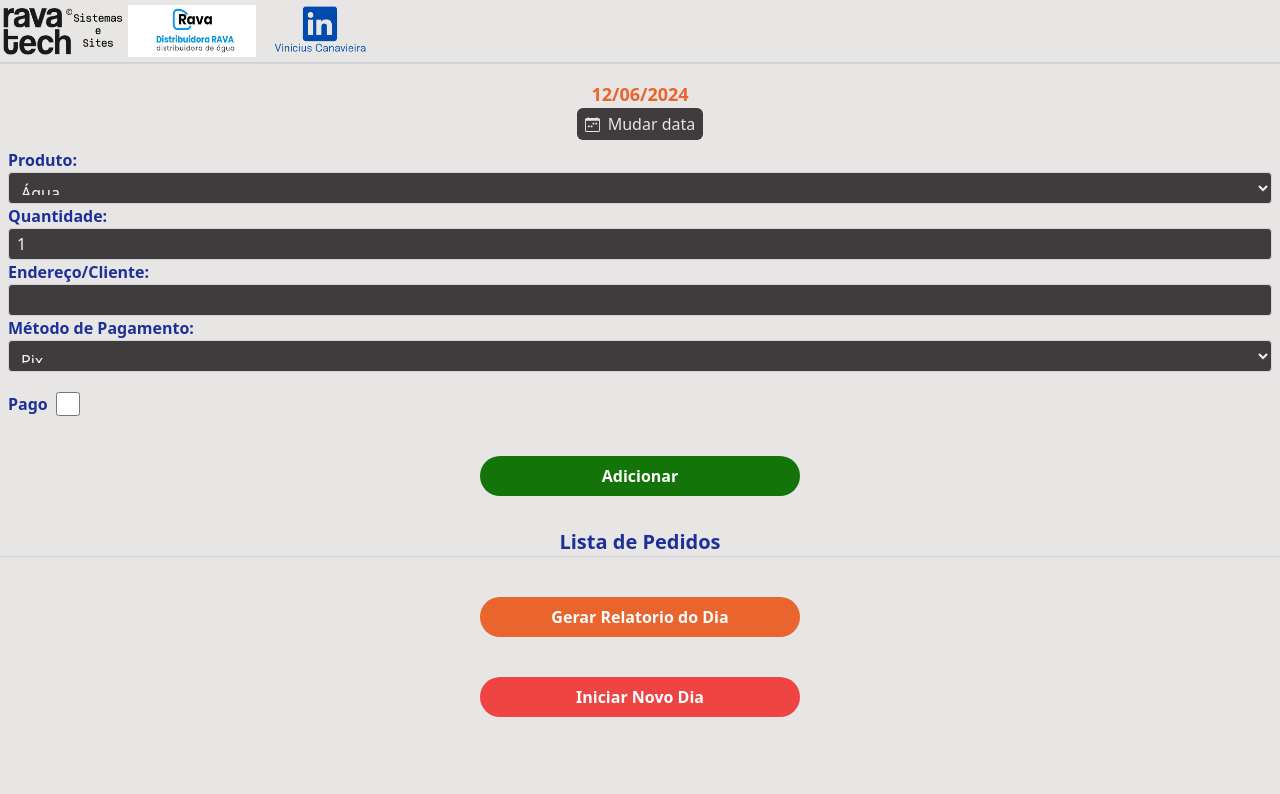
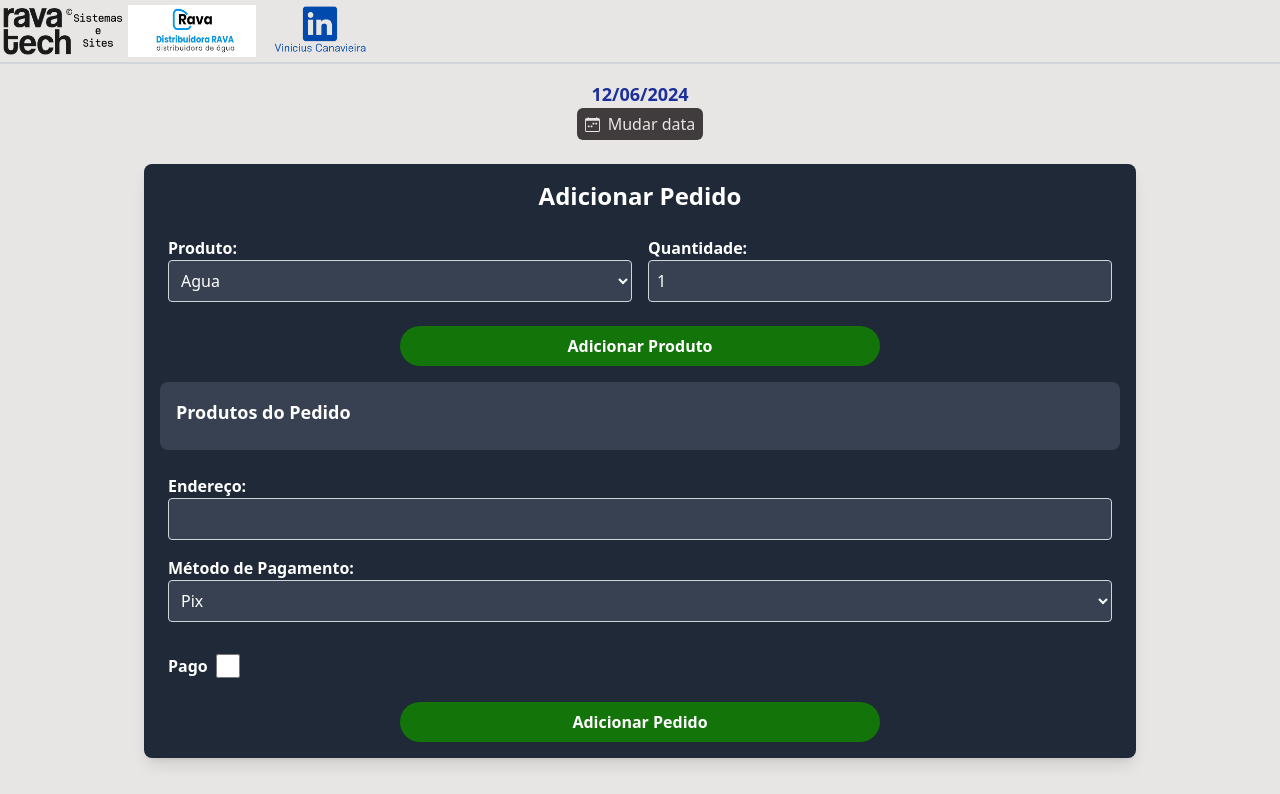
Before and after one commit to viniciuscanavieira/PDV_arraial, a Next.js app: page / in a window 1280 px wide. Shown: the top 794 px of the page. Built offline with nearby package versions, Linux system fonts and the light colour scheme.

Commit message:
Atualização Layout, adicionar pedidos e funcionalidades

```diff
--- a/src/components/CalendarComponent.tsx
+++ b/src/components/CalendarComponent.tsx
@@ -48,7 +48,7 @@ export const CalendarComponent = () => {
   return (
     <>
       <div className="flex flex-col justify-center items-center mt-4">
-        <p className="font-bold text-lg text-[#EA642D]">
+        <p className="font-bold text-lg text-[#1d3099]">
           {formatDate(selectDate)}
         </p>
         <button
--- a/src/components/FormComponent.tsx
+++ b/src/components/FormComponent.tsx
@@ -6,8 +6,7 @@ import jsPDF from "jspdf";
 import autoTable from "jspdf-autotable";
 
 interface Item {
-  produto: string;
-  quantidade: number;
+  produtos: { nome: string; quantidade: number; preco: number }[];
   endereco: string;
   valor: number;
   metodoPagamento: string;
@@ -16,18 +15,19 @@ interface Item {
   foiEntregue: boolean;
 }
 
-const produtos = {
+const produtosDisponiveis = {
   Agua: 8.50,
   Gas: 110.0,
   CartelaDeOvos: 24.0,
 };
 
 export const FormComponent = () => {
-  const [produto, setProduto] = useState("Agua");
+  const [produtoSelecionado, setProdutoSelecionado] = useState("Agua");
   const [quantidade, setQuantidade] = useState(1);
   const [endereco, setEndereco] = useState("");
   const [metodoPagamento, setMetodoPagamento] = useState("Pix");
   const [foiPago, setFoiPago] = useState(false);
+  const [listaProdutos, setListaProdutos] = useState<{ nome: string; quantidade: number; preco: number }[]>([]);
   const [lista, setLista] = useState<Item[]>([]);
 
   useEffect(() => {
@@ -47,7 +47,7 @@ export const FormComponent = () => {
   };
 
   const handleProdutoChange = (e: React.ChangeEvent<HTMLSelectElement>) => {
-    setProduto(e.target.value);
+    setProdutoSelecionado(e.target.value);
   };
 
   const handleQuantidadeChange = (e: React.ChangeEvent<HTMLInputElement>) => {
@@ -66,43 +66,72 @@ export const FormComponent = () => {
     setFoiPago(e.target.checked);
   };
 
-  const handleAdicionar = (e: { preventDefault: () => void }) => {
+  const handleAdicionarProduto = (e: { preventDefault: () => void }) => {
     e.preventDefault();
-    if (!produto || !quantidade || !endereco || produto === "" || endereco === "") {
-      alert("Por favor, preencha todos os campos!");
+    if (!produtoSelecionado || !quantidade || produtoSelecionado === "" || quantidade <= 0) {
+      alert("Por favor, selecione um produto e quantidade válida!");
       return;
     }
-    const valor = quantidade * produtos[produto as keyof typeof produtos];
-    const newItem: Item = {
-      produto,
+
+    const preco = produtosDisponiveis[produtoSelecionado as keyof typeof produtosDisponiveis];
+    const novoProduto = {
+      nome: produtoSelecionado,
       quantidade,
+      preco,
+    };
+
+    setListaProdutos([...listaProdutos, novoProduto]);
+    setProdutoSelecionado("Agua");
+    setQuantidade(1);
+  };
+
+  const handleAdicionarPedido = (e: { preventDefault: () => void }) => {
+    e.preventDefault();
+    if (listaProdutos.length === 0 || !endereco) {
+      alert("Por favor, adicione produtos e preencha o endereço!");
+      return;
+    }
+
+    const valorTotal = listaProdutos.reduce((total, produto) => total + produto.quantidade * produto.preco, 0);
+    const novoPedido: Item = {
+      produtos: listaProdutos,
       endereco,
-      valor,
+      valor: valorTotal,
       metodoPagamento,
       foiPago,
       hora: getCurrentTime(),
       foiEntregue: false,
     };
-    setLista([...lista, newItem]);
 
-    setProduto("Agua");
-    setQuantidade(1);
+    setLista([...lista, novoPedido]);
+    setListaProdutos([]);
     setEndereco("");
     setMetodoPagamento("Pix");
     setFoiPago(false);
   };
 
-  const handleRemover = (index: number) => {
+  const handleRemoverPedido = (index: number) => {
     const updatedLista = lista.filter((_, idx) => idx !== index);
     setLista(updatedLista);
   };
+
   const handleWhatsApp = (index: number) => {
     const item = lista[index];
-    const message = `*Novo pedido ${item.hora}*\n*Produto:* ${item.produto}\n*Quantidade:* ${item.quantidade}\n*Endereço/Cliente:* ${item.endereco}\n*Método de Pagamento:* ${item.metodoPagamento}\n*Valor: R$* ${item.valor} reais\n\nPor favor, confirme a entrega após a conclusão.`;
+    const numeroPedido = lista.length - index; // Calcular o número do pedido com base na posição inversa na lista
+    const produtosMensagem = item.produtos.map(p => `${p.nome} - ${p.quantidade}x`).join("\n");
+    const message = `*Novo Pedido *Número ${numeroPedido}*\nHora: ${item.hora}\n\n` +
+                    `*Produtos Solicitados:*\n${produtosMensagem}\n\n` +
+                    `*Endereço/Cliente:*\n${item.endereco}\n\n` +
+                    `*Método de Pagamento:* ${item.metodoPagamento}\n` +
+                    `*Valor Total:* R$ ${item.valor.toFixed(2)}\n\n` +
+                    `*Detalhes do Pagamento:*\n` +
+                    `- Foi Pago: ${item.foiPago ? "Sim" : "Não"}\n` +
+                    `Por favor, confirme a entrega após a conclusão.\n`;
     const encodedMessage = encodeURIComponent(message);
     const whatsappUrl = `https://wa.me/559885631906?text=${encodedMessage}`;
     window.open(whatsappUrl, '_blank');
 };
+
 
   const totalPagamento = lista
     .filter((item) => item.foiPago)
@@ -125,11 +154,10 @@ export const FormComponent = () => {
     );
 
     autoTable(doc, {
-        head: [["Número do Pedido", "Produto", "Quantidade", "Endereço/Cliente", "Valor", "Pagamento", "Hora", "Pago", "Entregue"]],
+      head: [["Número do Pedido", "Produtos", "Endereço/Cliente", "Valor", "Pagamento", "Hora", "Pago", "Entregue"]],
       body: lista.map((item, index) => [
         lista.length - index,
-          item.produto,
-          item.quantidade,
+        item.produtos.map(p => `${p.nome} (Qtd: ${p.quantidade})`).join(", "),
         item.endereco,
         `R$ ${item.valor.toFixed(2)}`,
         item.metodoPagamento,
@@ -138,7 +166,7 @@ export const FormComponent = () => {
         item.foiEntregue ? "Sim" : "Não",
       ]),
       startY: 40,
-        styles: { halign: 'center' }, // Adicione esta linha
+      styles: { halign: 'center' },
     });
 
     autoTable(doc, {
@@ -146,7 +174,7 @@ export const FormComponent = () => {
         [`Total Caixa: R$ ${totalPagamento.toFixed(2)}`],
       ],
       startY: (doc as any).lastAutoTable.finalY + 10,
-        styles: { halign: 'center' }, // Adicione esta linha
+      styles: { halign: 'center' },
     });
 
     doc.save(
@@ -159,6 +187,7 @@ export const FormComponent = () => {
       }.pdf`
     );
   };
+
   const handleIniciarNovoDia = () => {
     const userConfirmed = window.confirm(
       "Você tem certeza que deseja apagar a lista atual?"
@@ -170,80 +199,83 @@ export const FormComponent = () => {
       return;
     }
   };
+
   const handleCheckboxChange = (index: number) => {
-    // Calcula o índice correto
     const realIndex = lista.length - 1 - index;
-
-    // Cria uma cópia da lista de pedidos
     const novaLista = [...lista];
-
-    // Atualiza o status de pagamento do pedido específico
     novaLista[realIndex].foiPago = !novaLista[realIndex].foiPago;
-
-    // Atualiza a lista de pedidos
     setLista(novaLista);
   };
 
   const handleEntregaChange = (index: number) => {
-    // Calcula o índice correto
     const realIndex = lista.length - 1 - index;
-
-    // Cria uma cópia da lista de pedidos
     const novaLista = [...lista];
-
-    // Atualiza o status de entrega do pedido específico
     novaLista[realIndex].foiEntregue = !novaLista[realIndex].foiEntregue;
-
-    // Atualiza a lista de pedidos
     setLista(novaLista);
   };
 
   return (
-    <>
-      <div>
-        <form>
-          <div className="flex flex-col px-2">
-            <label className="font-semibold text-[#1d3099]">
-              Produto:
-            </label>
+    <div className="max-w-screen-lg mx-auto p-4">
+      <div className="bg-gray-800 p-4 rounded-lg shadow-lg">
+        <h1 className="text-center text-2xl font-bold text-white mb-4">Adicionar Pedido</h1>
+        <form onSubmit={handleAdicionarProduto} className="mb-4">
+          <div className="flex flex-wrap justify-between">
+            <div className="flex flex-col w-full md:w-1/2 p-2">
+              <label className="font-semibold text-[#ffffff]">Produto:</label>
               <select
-              className="border border-gray-300 focus:border-2 focus:border-[#1d3099] focus:outline-none bg-[#403C3D] p-2 text-zinc-100 text-bold rounded h-8"
-              value={produto}
+                className="border border-gray-300 focus:border-2 focus:border-[#1d3099] focus:outline-none bg-gray-700 p-2 text-white rounded"
+                value={produtoSelecionado}
                 onChange={handleProdutoChange}
               >
-              <option value="Agua">Água</option>
-              <option value="Gas">Gás</option>
-              <option value="CartelaDeOvos">Cartela de Ovos</option>
+                {Object.keys(produtosDisponiveis).map((produto, idx) => (
+                  <option key={idx} value={produto}>{produto}</option>
+                ))}
               </select>
             </div>
-          <div className="flex flex-col px-2">
-            <label className="font-semibold text-[#1d3099]">
-              Quantidade:
-            </label>
+            <div className="flex flex-col w-full md:w-1/2 p-2">
+              <label className="font-semibold text-[#ffffff]">Quantidade:</label>
               <input
-              className="border border-gray-300 focus:border-2 focus:border-[#1d3099] focus:outline-none bg-[#403C3D] p-2 text-zinc-100 text-bold rounded h-8"
+                className="border border-gray-300 focus:border-2 focus:border-[#1d3099] focus:outline-none bg-gray-700 p-2 text-white rounded"
                 type="number"
                 value={quantidade}
                 onChange={handleQuantidadeChange}
               />
             </div>
-          <div className="flex flex-col px-2">
-            <label className="font-semibold text-[#1d3099]">
-              Endereço/Cliente:
-            </label>
+          </div>
+          <div className="flex justify-center">
+            <button
+              type="submit"
+              className="bg-[#127409] p-2 w-full md:w-1/2 rounded-full mt-4 text-white font-bold"
+            >
+              Adicionar Produto
+            </button>
+          </div>
+        </form>
+
+        <div className="bg-gray-700 p-4 rounded-lg mb-4">
+          <h2 className="text-lg font-bold text-white mb-2">Produtos do Pedido</h2>
+          {listaProdutos.map((produto, index) => (
+            <div key={index} className="flex justify-between items-center border-b border-gray-300 p-2">
+              <span className="text-white">{produto.nome} (Qtd: {produto.quantidade})</span>
+              <span className="text-white">R$ {(produto.preco * produto.quantidade).toFixed(2)}</span>
+            </div>
+          ))}
+        </div>
+
+        <form>
+          <div className="flex flex-col p-2">
+            <label className="font-semibold text-[#ffffff]">Endereço:</label>
             <input
-              className="border border-gray-300 focus:border-2 focus:border-[#1d3099] focus:outline-none bg-[#403C3D] p-2 text-zinc-100 text-bold rounded h-8"
+              className="border border-gray-300 focus:border-2 focus:border-[#1d3099] focus:outline-none bg-gray-700 p-2 text-white rounded"
               type="text"
               value={endereco}
               onChange={handleEnderecoChange}
             />
           </div>
-          <div className="flex flex-col px-2">
-            <label className="font-semibold text-[#1d3099]">
-              Método de Pagamento:
-            </label>
+          <div className="flex flex-col p-2">
+            <label className="font-semibold text-[#ffffff]">Método de Pagamento:</label>
             <select
-              className="border border-gray-300 focus:border-2 focus:border-[#1d3099] focus:outline-none bg-[#403C3D] p-2 text-zinc-100 text-bold rounded h-8"
+              className="border border-gray-300 focus:border-2 focus:border-[#1d3099] focus:outline-none bg-gray-700 p-2 text-white rounded"
               value={metodoPagamento}
               onChange={handleMetodoPagamentoChange}
             >
@@ -251,64 +283,61 @@ export const FormComponent = () => {
               <option value="Dinheiro">Dinheiro</option>
             </select>
           </div>
-          <div className="flex justify-between items-center px-2 gap-3">
-            <div className="flex gap-2 mr-4 mt-5">
-              <label className="font-bold text-[#1d3099]">Pago</label>
+          <div className="flex items-center p-2 mt-4">
+            <label className="font-bold text-[#ffffff] mr-2">Pago</label>
             <input
               type="checkbox"
-                id="pagamento"
               checked={foiPago}
               onChange={handleFoiPagoChange}
               className="w-6 h-6"
             />
           </div>
-          </div>
           <div className="flex justify-center">
             <button
-              onClick={handleAdicionar}
-              className="bg-[#127409] p-2 w-80 rounded-full mt-10 text-white font-bold">
-              Adicionar
+              onClick={handleAdicionarPedido}
+              className="bg-[#127409] p-2 w-full md:w-1/2 rounded-full mt-4 text-white font-bold"
+            >
+              Adicionar Pedido
             </button>
           </div>
         </form>
+      </div>
 
       <div className="mt-8">
-  <h2 className="flex justify-center font-semibold text-xl text-[#1d3099] border-b border-gray-300">
+        <h2 className="text-center font-semibold text-xl text-[#1d3099] mb-4 border-b border-gray-300">
           Lista de Pedidos
         </h2>
         {lista.slice().reverse().map((item, index) => (
           <div
             key={index}
-      className="grid grid-cols-3 font-semibold text-md gap-1 border-b border-gray-300 p-4 relative"
+            className="bg-gray-800 p-4 rounded-lg shadow-lg mb-4"
           >
-      <h3 className="col-span-3 font-bold text-center text-[#ffffff] bg-slate-500 mb-2">Pedido número {lista.length - index}</h3>
-      <hr className="col-span-3 border-gray-300"/>
-      <p className="flex flex-col font-bold">
-        Produto:
-        <span className="font-semibold"> {item.produto}</span>
-      </p>
-      <p className="flex flex-col font-bold">
-        Quantidade:
-        <span className="font-semibold"> {item.quantidade}</span>
-      </p>
-      <p className="flex flex-col font-bold">
+            <h3 className="text-center font-bold text-lg text-white mb-2">Pedido número {lista.length - index}</h3>
+            <div className="grid grid-cols-3 gap-4">
+              <div className="col-span-3 text-white font-bold mb-2">
+                Produtos:
+                <div className="font-normal">
+                  {item.produtos.map(p => `${p.nome} (Qtd: ${p.quantidade})`).join(", ")}
+                </div>
+              </div>
+              <div className="col-span-3 text-white font-bold mb-2">
                 Endereço:
-        <span className="font-semibold"> {item.endereco}</span>
-      </p>
-      <p className="flex flex-col font-bold">
+                <div className="font-normal">{item.endereco}</div>
+              </div>
+              <div className="col-span-3 text-white font-bold mb-2">
                 Valor:
-        <span className="font-semibold"> R$ {item.valor}</span>
-      </p>
-      <p className="flex flex-col font-bold">
+                <div className="font-normal">R$ {item.valor.toFixed(2)}</div>
+              </div>
+              <div className="col-span-3 text-white font-bold mb-2">
                 Pagamento:
-        <span className="font-semibold"> {item.metodoPagamento}</span>
-      </p>
-      <p className="flex flex-col font-bold">
+                <div className="font-normal">{item.metodoPagamento}</div>
+              </div>
+              <div className="col-span-3 text-white font-bold mb-2">
                 Hora:
-        <span className="font-semibold"> {item.hora}</span>
-      </p>
-      <hr className="col-span-3 border-gray-300 p-4"/>
-      <div className="absolute bottom-1 left-2 flex items-center space-x-4">
+                <div className="font-normal">{item.hora}</div>
+              </div>
+            </div>
+            <div className="flex justify-between items-center mt-4">
               <button
                 className="bg-green-500 p-2 rounded-full text-white flex items-center space-x-2"
                 onClick={() => handleWhatsApp(index)}
@@ -316,10 +345,9 @@ export const FormComponent = () => {
                 <FaWhatsapp />
                 <span>Enviar</span>
               </button>
-      </div>
-      <div className="absolute bottom-3 right-2 flex items-center space-x-4">
+              <div className="flex items-center space-x-4">
                 <div className="flex items-center space-x-2">
-          <label className="font-bold">Pago</label>
+                  <label className="font-bold text-white">Pago</label>
                   <input
                     type="checkbox"
                     checked={item.foiPago}
@@ -328,7 +356,7 @@ export const FormComponent = () => {
                   />
                 </div>
                 <div className="flex items-center space-x-2">
-          <label className="font-bold">Entregue</label>
+                  <label className="font-bold text-white">Entregue</label>
                   <input
                     type="checkbox"
                     checked={item.foiEntregue}
@@ -336,33 +364,32 @@ export const FormComponent = () => {
                     className="w-5 h-5"
                   />
                 </div>
-        <div className="ml-4">
                 <FaRegTrashAlt
                   className="text-red-500 cursor-pointer"
-            onClick={() => handleRemover(index)}
+                  onClick={() => handleRemoverPedido(index)}
                 />
               </div>
             </div>
           </div>
         ))}
       </div>
+
       <div className="flex justify-center">
         <button
           onClick={generatePDF}
-    className="bg-[#EA642D] p-2 w-80 rounded-full mt-10 text-white font-bold"
+          className="bg-[#EA642D] p-2 w-full md:w-1/2 rounded-full mt-4 text-white font-bold"
         >
-    Gerar Relatorio do Dia
+          Gerar Relatório do Dia
         </button>
       </div>
       <div className="flex justify-center">
         <button
           onClick={handleIniciarNovoDia}
-    className="bg-red-500 p-2 w-80 rounded-full mt-10 text-white font-bold"
+          className="bg-red-500 p-2 w-full md:w-1/2 rounded-full mt-4 text-white font-bold"
         >
           Iniciar Novo Dia
         </button>
       </div>
     </div>
-</>
   );
 };
```
Lines whose indentation alone changed are shown as unchanged.
